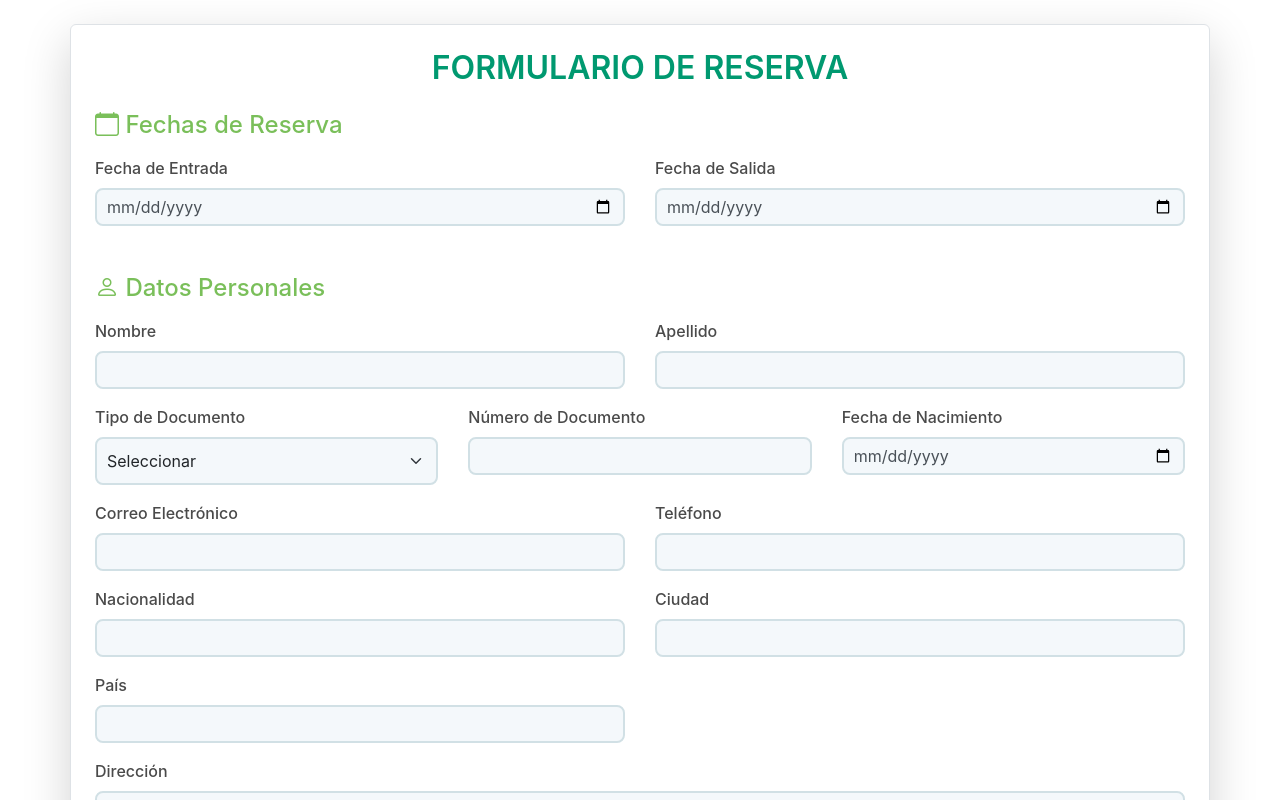
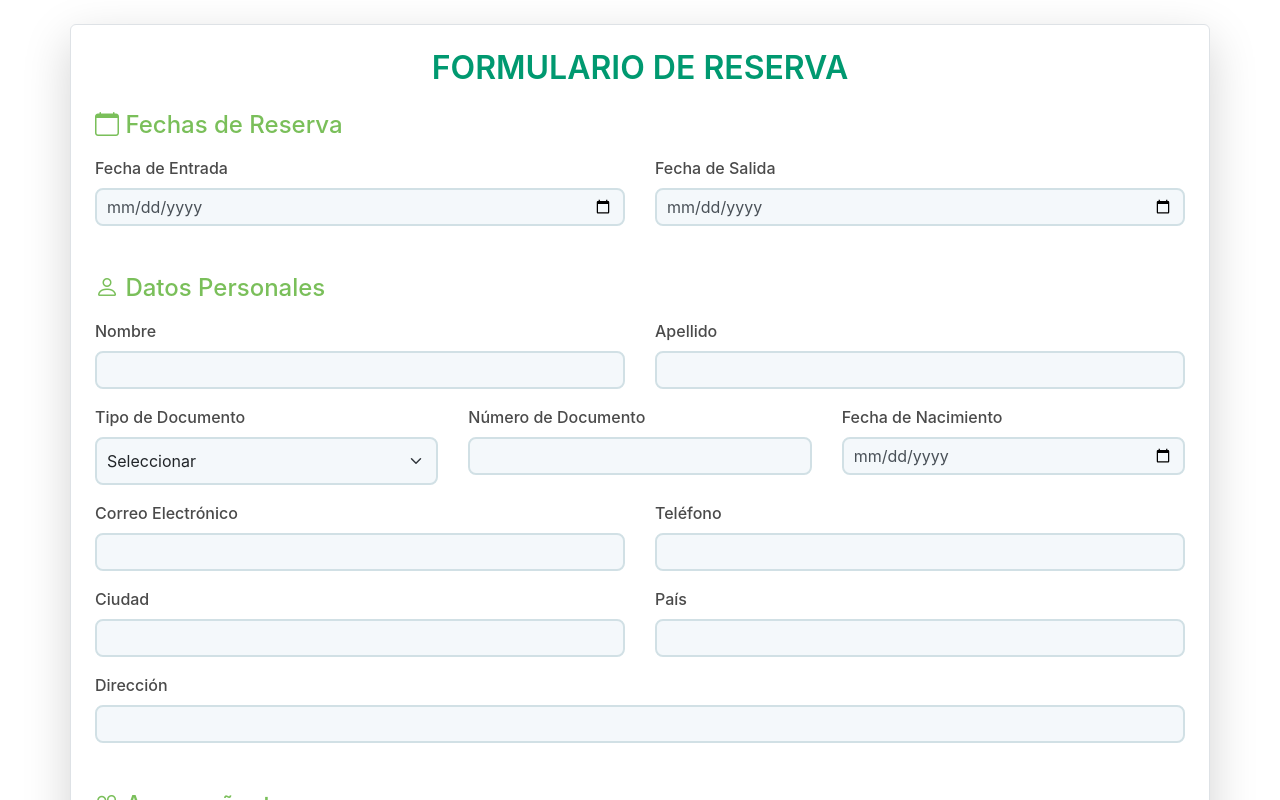
Before and after one commit to Andres06B/ProyectFinalS5, an Angular app: page /FormularioReservas/1 in a window 1280 px wide. Shown: the top 800 px of the page. Built offline with nearby package versions, Linux system fonts and the light colour scheme.

Commit message:
feat: Creacion y busqueda de usuario

```diff
--- a/src/app/Interfaces/usuario/usuario.interface.ts
+++ b/src/app/Interfaces/usuario/usuario.interface.ts
@@ -5,7 +5,7 @@ export interface Usuario {
     nombre: string;
     apellido: string;
     email: string;
-    edad: number;
+    fecha_nacimiento: Date;
     telefono: string;
     ciudad: string;
     pais: string;
--- a/src/app/Services/Usuarios/usuarios.service.ts
+++ b/src/app/Services/Usuarios/usuarios.service.ts
@@ -1,9 +1,26 @@
+import { HttpClient } from '@angular/common/http';
 import { Injectable } from '@angular/core';
+import { Usuario } from '../../Interfaces/usuario/usuario.interface';
+import { Observable } from 'rxjs';
 
 @Injectable({
   providedIn: 'root'
 })
 export class UsuariosService {
 
-  constructor() { }
+  ApiUrl = 'http://localhost:8080/user';
+
+  constructor(private http: HttpClient) {}
+
+  obtenerUsuarios(): Observable<Usuario> {
+    return this.http.get<Usuario>(this.ApiUrl);
+  }
+
+  obtenerUsuario(nombre: string, apellido: string): Observable<Usuario> {
+    return this.http.get<Usuario>(this.ApiUrl + '/' + nombre + '/' + apellido);
+  }
+
+  guardarUsuario(usuario: Usuario): Observable<Usuario> {
+    return this.http.post<Usuario>(this.ApiUrl, usuario);
+  }
 }
--- a/src/app/pages/web/reservas/formulario-reservas/formulario-reservas.component.html
+++ b/src/app/pages/web/reservas/formulario-reservas/formulario-reservas.component.html
@@ -20,57 +20,55 @@
 
     <div class="form-section mb-5">
         <h4><i class="bi bi-person"></i> Datos Personales</h4>
+        <form [formGroup]="usuarioForm" (ngSubmit)="GuardarUsuario()">
         <div class="row g-3">
             <div class="col-md-6">
                 <label for="nombre" class="form-label">Nombre</label>
-                <input type="text" id="nombre" class="form-control" [(ngModel)]="formData.nombre" required>
+                <input type="text" id="nombre" class="form-control" formControlName="nombre" [(ngModel)]="formData.nombre" required>
             </div>
             <div class="col-md-6">
                 <label for="apellido" class="form-label">Apellido</label>
-                <input type="text" id="apellido" class="form-control" [(ngModel)]="formData.apellido" required>
+                <input type="text" id="apellido" class="form-control" formControlName="apellido" [(ngModel)]="formData.apellido" required>
             </div>
             <div class="col-md-4">
                 <label for="tipoDocumento" class="form-label">Tipo de Documento</label>
-                <select id="tipoDocumento" class="form-select" [(ngModel)]="formData.tipoDocumento" required>
+                <select id="tipoDocumento" class="form-select" formControlName="tipo_documento" [(ngModel)]="formData.tipoDocumento" required>
                     <option value="" disabled selected>Seleccionar</option>
-                    <option value="DNI">DNI</option>
+                    <option value="CC">Cedula de ciudadanía</option>
                     <option value="Pasaporte">Pasaporte</option>
                     <option value="Licencia de Conducir">Licencia de Conducir</option>
                 </select>
             </div>
             <div class="col-md-4">
                 <label for="documento" class="form-label">Número de Documento</label>
-                <input type="text" id="documento" class="form-control" [(ngModel)]="formData.documento" required>
+                <input type="text" id="documento" class="form-control" formControlName="numero_documento" [(ngModel)]="formData.documento" required>
             </div>
             <div class="col-md-4">
                 <label for="fechaNacimiento" class="form-label">Fecha de Nacimiento</label>
-                <input type="date" id="fechaNacimiento" class="form-control" [(ngModel)]="formData.fechaNacimiento" [max]="minBirthDate" required>
+                <input type="date" id="fechaNacimiento" class="form-control" formControlName="fecha_nacimiento" [(ngModel)]="formData.fechaNacimiento" [max]="minBirthDate" required>
             </div>
             <div class="col-md-6">
                 <label for="email" class="form-label">Correo Electrónico</label>
-                <input type="email" id="email" class="form-control" [(ngModel)]="formData.email" required>
+                <input type="email" id="email" class="form-control" formControlName="email" [(ngModel)]="formData.email" required>
             </div>
             <div class="col-md-6">
                 <label for="telefono" class="form-label">Teléfono</label>
-                <input type="tel" id="telefono" class="form-control" [(ngModel)]="formData.telefono" required>
-            </div>
-            <div class="col-md-6">
-                <label for="nacionalidad" class="form-label">Nacionalidad</label>
-                <input type="text" id="nacionalidad" class="form-control" [(ngModel)]="formData.nacionalidad" required>
+                <input type="tel" id="telefono" class="form-control" formControlName="telefono" [(ngModel)]="formData.telefono" required>
             </div>
             <div class="col-md-6">
                 <label for="ciudad" class="form-label">Ciudad</label>
-                <input type="text" id="ciudad" class="form-control" [(ngModel)]="formData.ciudad" required>
+                <input type="text" id="ciudad" class="form-control" formControlName="ciudad" [(ngModel)]="formData.ciudad" required>
             </div>
             <div class="col-md-6">
                 <label for="pais" class="form-label">País</label>
-                <input type="text" id="pais" class="form-control" [(ngModel)]="formData.pais" required>
+                <input type="text" id="pais" class="form-control" formControlName="pais" [(ngModel)]="formData.pais" required>
             </div>
             <div class="col-md-12">
                 <label for="direccion" class="form-label">Dirección</label>
-                <input type="text" id="direccion" class="form-control" [(ngModel)]="formData.direccion" required>
+                <input type="text" id="direccion" class="form-control" formControlName="direccion" [(ngModel)]="formData.direccion" required>
             </div>
         </div>
+        </form>
     </div>
 
 
@@ -139,7 +137,7 @@
 
 
     <div class="text-center mt-4">
-        <button class="btn btn-success btn-lg" (click)="procesarPago()" [disabled]="isProcessingPayment">
+        <button class="btn btn-success btn-lg" (click)="GuardarUsuario()" (click)="procesarPago()"  [disabled]="isProcessingPayment">
             <i [class.bi-check-circle]="!isProcessingPayment" [class.bi-hourglass-split]="isProcessingPayment"></i>
             {{ isProcessingPayment ? 'Procesando Pago...' : 'Confirmar Reserva' }}
         </button>
--- a/src/app/pages/web/reservas/formulario-reservas/formulario-reservas.component.ts
+++ b/src/app/pages/web/reservas/formulario-reservas/formulario-reservas.component.ts
@@ -1,6 +1,9 @@
 import { Component } from '@angular/core';
 import { Router } from '@angular/router';
 import { HabSeleccionadaService } from '../../../../Services/HabitacionSeleccionada/hab-seleccionada.service';
+import { UsuariosService } from '../../../../Services/Usuarios/usuarios.service';
+import { FormControl, FormGroup, Validators } from '@angular/forms';
+import { Usuario } from '../../../../Interfaces/usuario/usuario.interface';
 
 @Component({
   selector: 'app-formulario-reservas',
@@ -19,7 +22,6 @@ export class FormularioReservasComponent {
     fechaNacimiento: '',
     email: '',
     telefono: '',
-    nacionalidad: '',
     ciudad: '',
     pais: '',
     direccion: '',
@@ -31,17 +33,34 @@ export class FormularioReservasComponent {
     montoAPagar: 0
   };
 
+  usuarioForm: FormGroup;
+
   minCheckInDate = new Date().toISOString().split('T')[0];
   minBirthDate = new Date(new Date().setFullYear(new Date().getFullYear() - 18)).toISOString().split('T')[0];
   showModal: boolean = false;
   isProcessingPayment: boolean = false;
   ratePerNight: number = 100;
+  usuariosService: any;
+  Id_usuario: number | undefined;
 
-  constructor(private router: Router, private habitacionSeleccionadaService: HabSeleccionadaService) {}
+  constructor(private router: Router, private habitacionSeleccionadaService: HabSeleccionadaService, private usuario: UsuariosService) {
+    this.usuarioForm = new FormGroup({
+      tipo_documento: new FormControl('', [Validators.required]),
+      numero_documento: new FormControl('', [Validators.required]),
+      nombre: new FormControl('', [Validators.required]),
+      apellido: new FormControl('', [Validators.required]),
+      email: new FormControl('', [Validators.required, Validators.email]),
+      fecha_nacimiento: new FormControl('', [Validators.required]),
+      telefono: new FormControl('', [Validators.required]),
+      ciudad: new FormControl('', [Validators.required]),
+      pais: new FormControl('', [Validators.required]),
+      direccion: new FormControl('', [Validators.required]),
+    });
+  }
 
   ngOnInit() {
     const id = this.habitacionSeleccionadaService.getHabitacionSeleccionada();
-  console.log('ID de habitación seleccionada: ', id);
+    console.log('ID de habitación seleccionada: ', id);
   }
 
   agregarAcompanante() {
@@ -100,4 +119,31 @@ export class FormularioReservasComponent {
       this.router.navigate(['/FacturaReservas']);
     }, 2000);
   }
+
+  ObtenerUsuario(){};
+  GuardarUsuario() {
+    if (this.usuarioForm.valid) {
+      const Usuario: Usuario = this.usuarioForm.value;
+      console.log('Datos enviados al backend:', Usuario);
+      this.usuario.guardarUsuario(Usuario).subscribe({
+        next: (usuarioGuardado: Usuario) => {
+          console.log('Usuario guardado:', usuarioGuardado);
+          this.BuscarUsuario();
+        },
+        error: (error: any) => {
+          console.error('Error al guardar el usuario:', error);
+        }
+      });
+    }
+  };
+
+  BuscarUsuario(){
+    const nombre= this.usuarioForm.value.nombre;
+    const apellido= this.usuarioForm.value.apellido;
+    console.log('Nombre y Apellido:', nombre, apellido);
+    this.usuario.obtenerUsuario(nombre, apellido).subscribe((usuario: Usuario) => {
+      this.Id_usuario = usuario.id_usuario;
+      console.log('Usuario obtenido:', usuario);
+    });
+  }
 }
```
